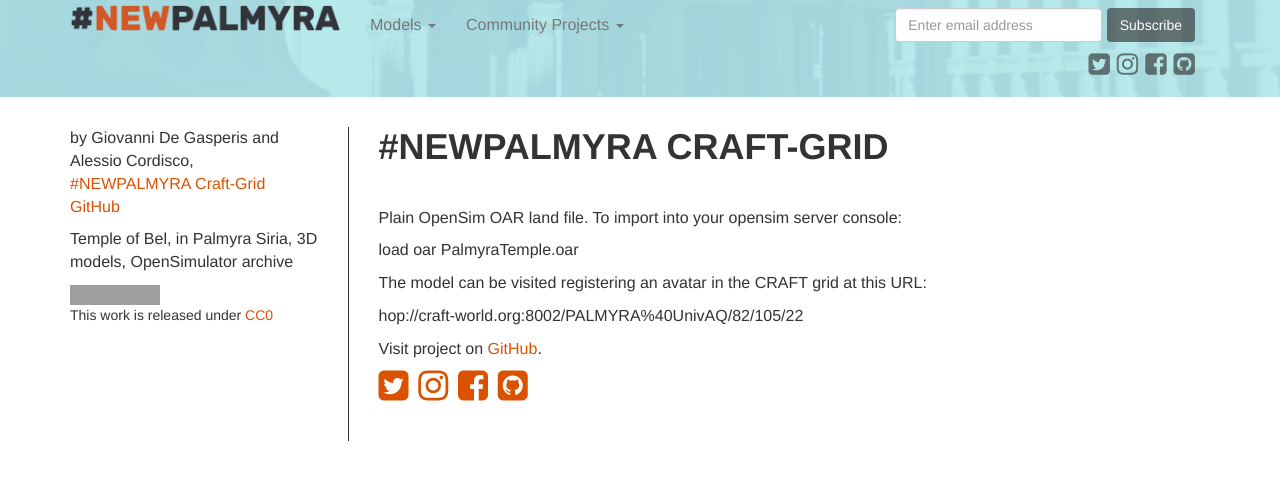
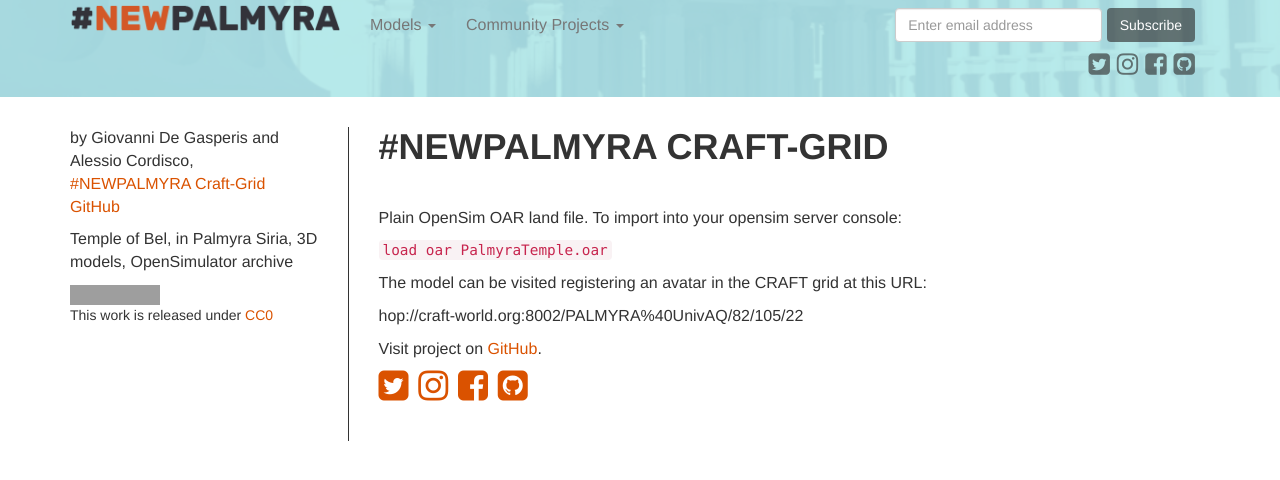
Before and after one commit to YasserMustafa/newpalmyra.org, a Jekyll site: the page built from projects/craft-grid.html, in a window 1280 px wide. Shown: the top 480 px of the page. Built offline with Jekyll 4.4.1, drawn with Linux system fonts in a browser that asks for light colours; nearby versions of some CDN libraries; grey boxes are pictures that could not be loaded.

Commit message:
fixed link

```diff
--- a/projects/craft-grid.html
+++ b/projects/craft-grid.html
@@ -13,11 +13,11 @@ direction: ltr
 {% capture rightcol %}
 	<p>Plain OpenSim OAR land file. To import into your opensim server console:</p>
 
-	<p>load oar PalmyraTemple.oar</p>
+	<p><code>load oar PalmyraTemple.oar</code></p>
 
 	<p>The model can be visited registering an avatar in the CRAFT grid at this URL:</p>
 
-	<p>hop://craft-world.org:8002/PALMYRA%40UnivAQ/82/105/22</p>
+	<p><a href="hop://craft-world.org:8002/PALMYRA%40UnivAQ/82/105/22"></a>hop://craft-world.org:8002/PALMYRA%40UnivAQ/82/105/22</a></p>
 
 	<p>Visit project on <a href="https://github.com/giodegas/PalmyraTemple" >GitHub</a>.
 {% endcapture %}
```
